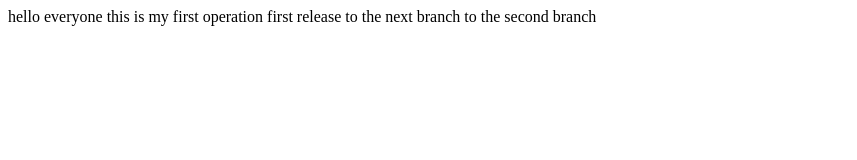
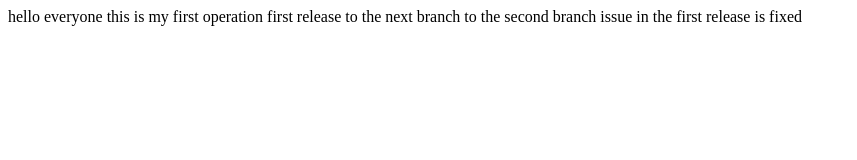
Before and after one commit to edvancerriya/com.first.demo, a plain HTML site: page WebContent/index.html in a window 1280 px wide. Shown: the whole page, without its empty margins (0-857 px from the left). Drawn offline with Linux system fonts and the light colour scheme.

Commit message:
issue fixed
fixed

```diff
--- a/WebContent/index.html
+++ b/WebContent/index.html
@@ -14,3 +14,5 @@ first release
 to the next branch
 
 to the second branch
+
+issue in the first release is fixed
```
